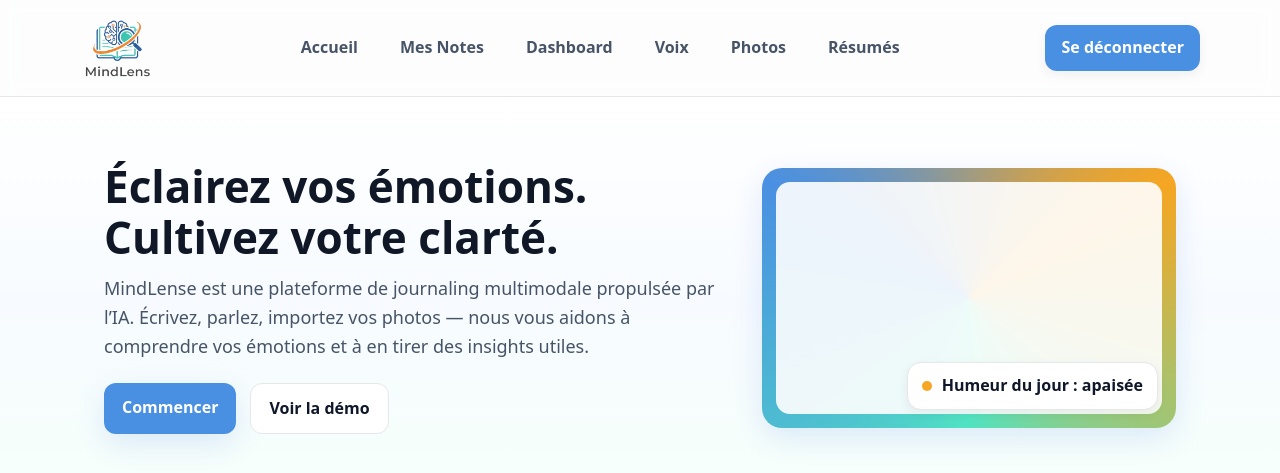
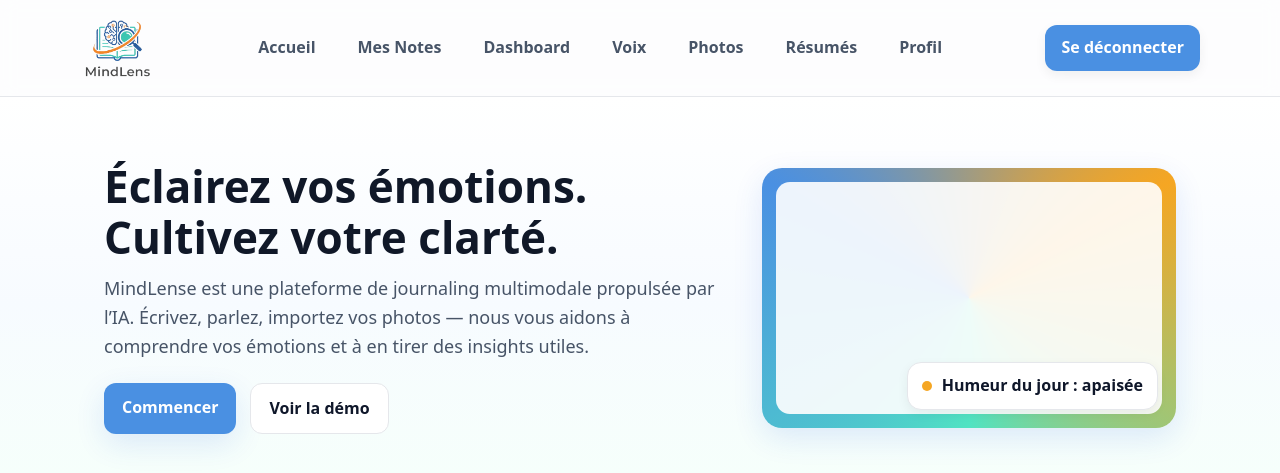
Before and after one commit to roumaissazd/Mindlens_DJANGO, a Django app: page / in a window 1280 px wide. Shown: the top 473 px of the page. Run offline with Django 4.2, Linux system fonts and the light colour scheme; the visitor is signed in with stand-in values (Sample User, id 1).

Commit message:
updating nav

```diff
--- a/templates/partials/nav.html
+++ b/templates/partials/nav.html
@@ -17,6 +17,9 @@
 
       <a href="#photos">Photos</a>
       <a href="#resumes">Résumés</a>
+      {% if request.user.is_authenticated %}
+        <a href="#profil">Profil</a>
+      {% endif %}
     </nav>
     {% if request.user.is_authenticated %}
       <a class="cta" href="{% url 'logout' %}">Se déconnecter</a>
```
